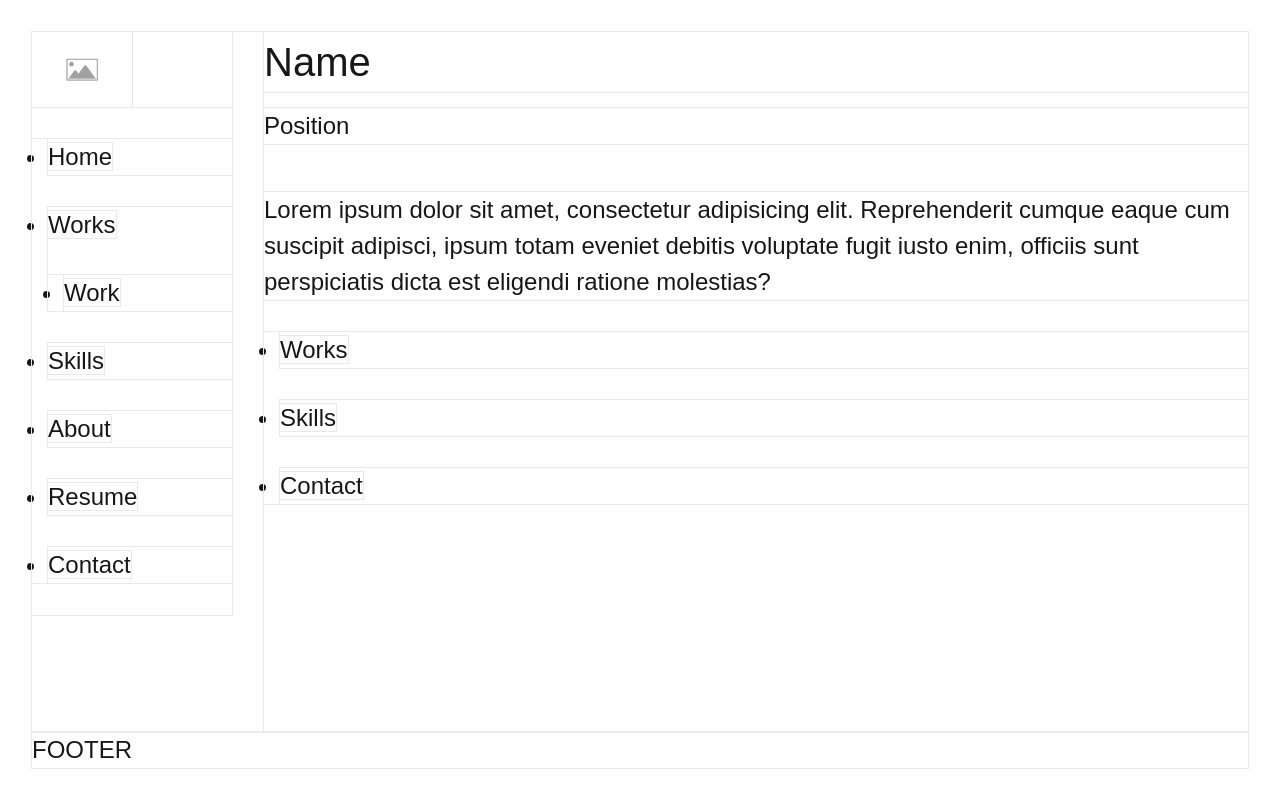
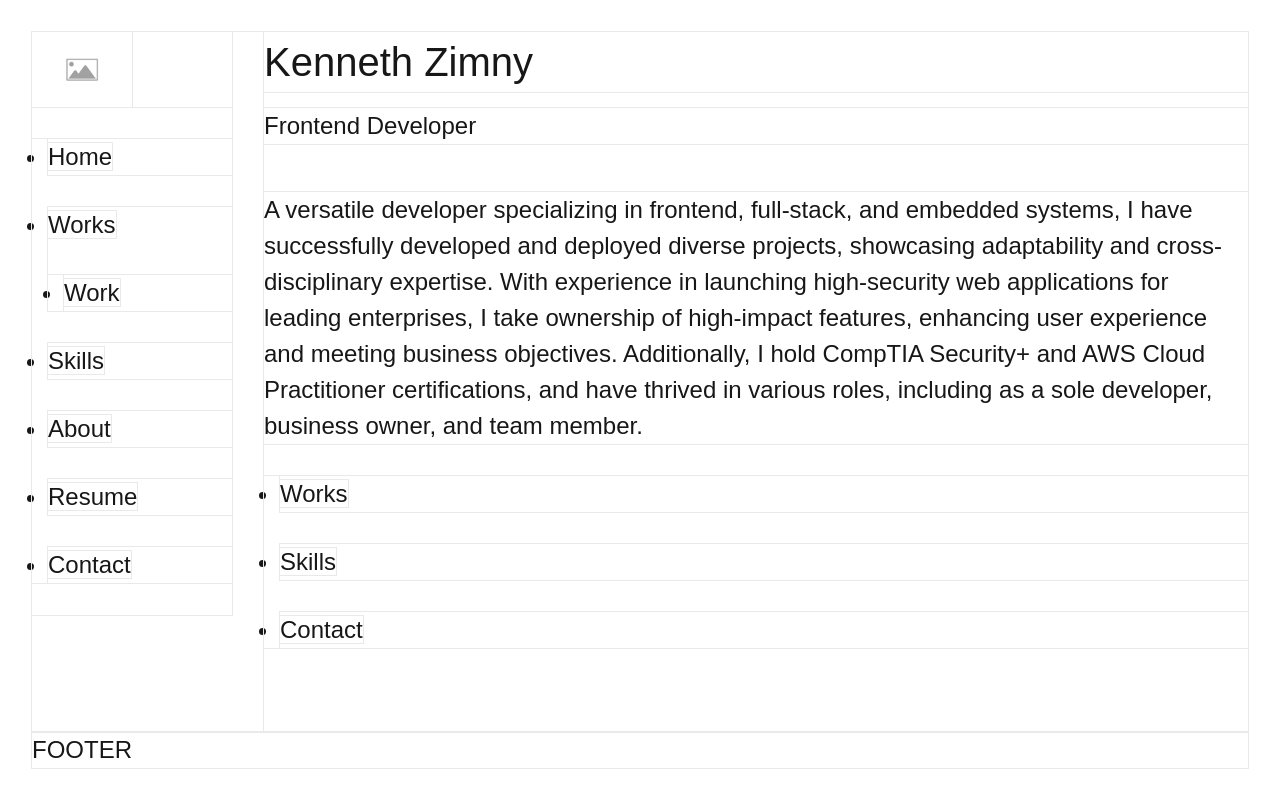
Before and after one commit to K-Zimny/portfolio4, a Next.js app: page / in a window 1280 px wide. Built offline with nearby package versions, Linux system fonts and the light colour scheme.

Commit message:
Replaces header with PageHeader. Updates copy.

```diff
--- a/src/components/about/About.jsx
+++ b/src/components/about/About.jsx
@@ -1,9 +1,9 @@
+import PageHeader from "../pageheader/PageHeader";
+
 export default function About() {
   return (
     <>
-      <header>
-        <h1>About</h1>
-      </header>
+      <PageHeader title="About" />
 
       <p>
         Welcome to our page! Here, we are driven by a passion for delivering
--- a/src/components/contact/Contact.jsx
+++ b/src/components/contact/Contact.jsx
@@ -1,12 +1,11 @@
 import style from "@/components/contact/contact.module.css";
 import Link from "next/link";
+import PageHeader from "../pageheader/PageHeader";
 
 export default function Contact() {
   return (
     <div id={style.contact}>
-      <header>
-        <h1>Contact</h1>
-      </header>
+      <PageHeader title="Contact" />
 
       <p>
         Lorem ipsum dolor sit amet consectetur adipisicing elit. Commodi
--- a/src/components/home/Home.jsx
+++ b/src/components/home/Home.jsx
@@ -1,30 +1,34 @@
 import style from "@/components/home/home.module.css";
 import Link from "next/link";
+import PageHeader from "../pageheader/PageHeader";
+
+const { name, position, intro, siteLinks } = {
+  name: "Kenneth Zimny",
+  position: "Frontend Developer",
+  intro:
+    "A versatile developer specializing in frontend, full-stack, and embedded systems, I have successfully developed and deployed diverse projects, showcasing adaptability and cross-disciplinary expertise. With experience in launching high-security web applications for leading enterprises, I take ownership of high-impact features, enhancing user experience and meeting business objectives. Additionally, I hold CompTIA Security+ and AWS Cloud Practitioner certifications, and have thrived in various roles, including as a sole developer, business owner, and team member.",
+  siteLinks: [
+    { href: "/works", title: "Works" },
+    { href: "/skills", title: "Skills" },
+    { href: "/contact", title: "Contact" },
+  ],
+};
 
 export default function Home() {
   return (
     <div id={style.home}>
-      <header>
-        <h1>Name</h1>
-        <p>Position</p>
-      </header>
+      <PageHeader title={name} subtitle={position} />
 
-      <p>
-        Lorem ipsum dolor sit amet, consectetur adipisicing elit. Reprehenderit
-        cumque eaque cum suscipit adipisci, ipsum totam eveniet debitis
-        voluptate fugit iusto enim, officiis sunt perspiciatis dicta est
-        eligendi ratione molestias?
-      </p>
+      <p>{intro}</p>
+
       <ul>
-        <li>
-          <Link href="/works">Works</Link>
-        </li>
-        <li>
-          <Link href="/skills">Skills</Link>
-        </li>
-        <li>
-          <Link href="/contact">Contact</Link>
-        </li>
+        {siteLinks.map((link) => {
+          return (
+            <li key={link.title}>
+              <Link href={link.href}>{link.title}</Link>
+            </li>
+          );
+        })}
       </ul>
     </div>
   );
--- /dev/null
+++ b/src/components/pageheader/PageHeader.jsx
@@ -0,0 +1,8 @@
+export default function PageHeader({ title, subtitle }) {
+  return (
+    <header>
+      <h1>{title}</h1>
+      {subtitle && <p>{subtitle}</p>}
+    </header>
+  );
+}
--- a/src/components/resume/Resume.jsx
+++ b/src/components/resume/Resume.jsx
@@ -1,9 +1,9 @@
+import PageHeader from "../pageheader/PageHeader";
+
 export default function Resume() {
   return (
     <>
-      <header>
-        <h1>Resume</h1>
-      </header>
+      <PageHeader title="Resume" />
 
       <section className="resume-section">
         <h2>John Doe</h2>
--- a/src/components/skills/Skills.jsx
+++ b/src/components/skills/Skills.jsx
@@ -1,9 +1,9 @@
+import PageHeader from "../pageheader/PageHeader";
+
 export default function Skills() {
   return (
     <>
-      <header>
-        <h1>Skills</h1>
-      </header>
+      <PageHeader title="Skills" />
 
       <ul>
         <li>
--- a/src/components/works/Works.jsx
+++ b/src/components/works/Works.jsx
@@ -1,6 +1,7 @@
 import Image from "next/image";
 import style from "@/components/works/works.module.css";
 import Link from "next/link";
+import PageHeader from "../pageheader/PageHeader";
 
 const fakeWorks = [
   {
@@ -74,10 +75,7 @@ const Work = ({ title, href, src, alt, description }) => {
 export default function Works() {
   return (
     <div id={style.works}>
-      <header>
-        <h1>Works</h1>
-        <p>Lorum ipsum</p>
-      </header>
+      <PageHeader title="Works" subtitle="My recents projects" />
 
       <section id={style["works-grid"]}>
         {fakeWorks.map((work) => {
--- a/src/components/works/work/Work.jsx
+++ b/src/components/works/work/Work.jsx
@@ -1,3 +1,4 @@
+import PageHeader from "@/components/pageheader/PageHeader";
 import style from "@/components/works/work/work.module.css";
 import Image from "next/image";
 import Link from "next/link";
@@ -16,9 +17,7 @@ export default function Work() {
   return (
     <div id={style["work-container"]}>
       <div id={style.work}>
-        <header>
-          <h1>{fakework.title}</h1>
-        </header>
+        <PageHeader title={fakework.title} />
 
         <Image
           src={fakework.src}
```
Also changed, not shown: src/components/pageheader/pageheader.module.css (added), 2 other files (tests, documents, lock files or other folders).
